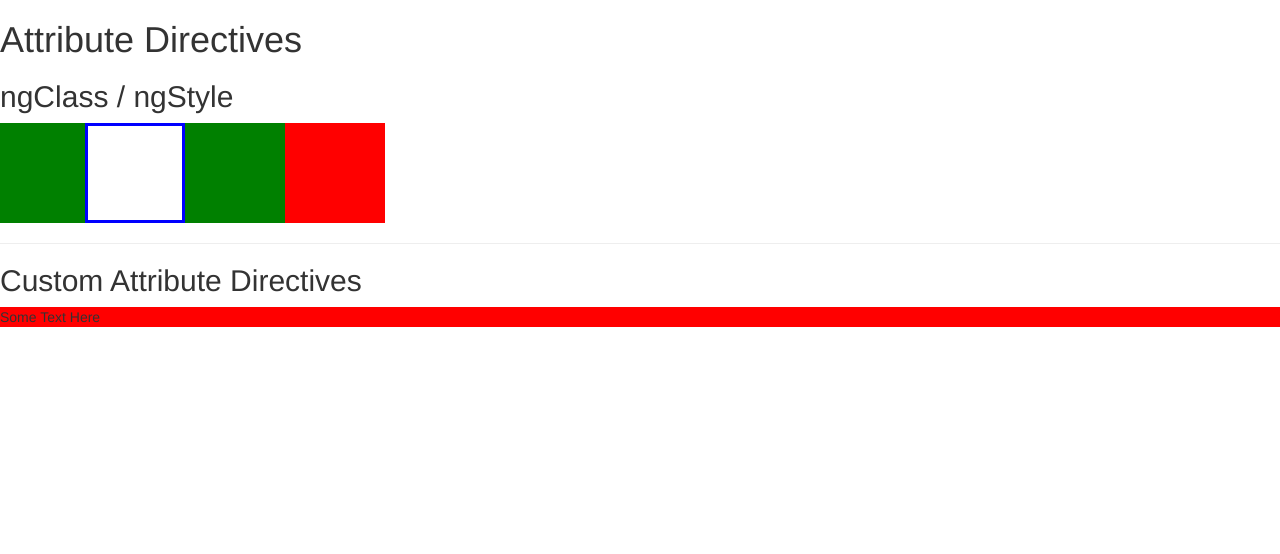
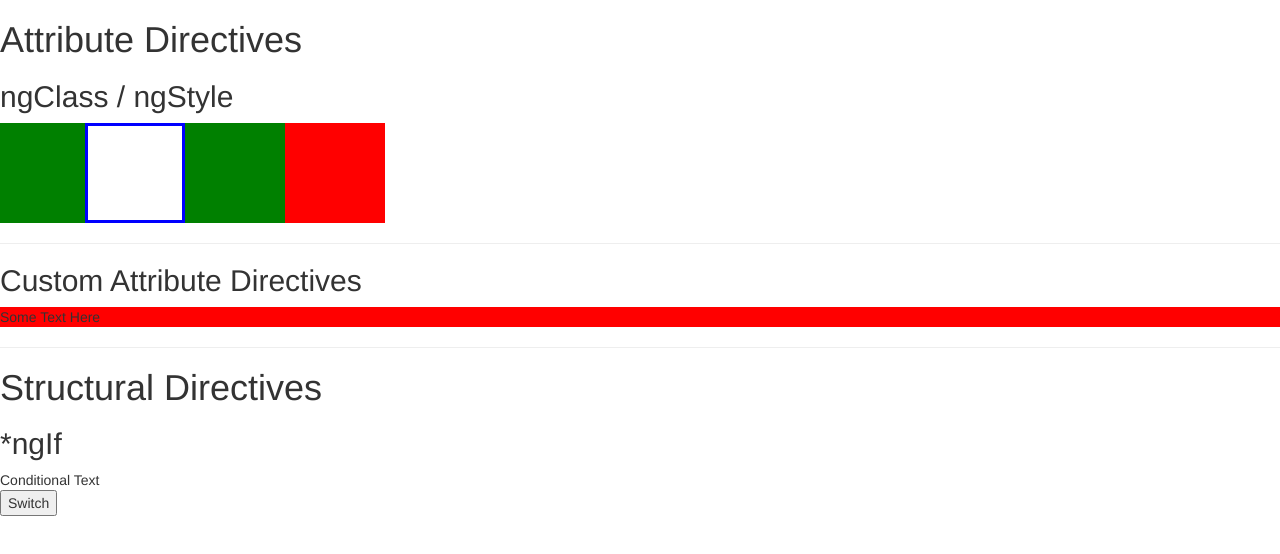
Before and after one commit to pushpa66/Angular2-Directives, an Angular app: page / in a window 1280 px wide. Shown: the top 554 px of the page. Built offline with nearby package versions, Linux system fonts and the light colour scheme.

Commit message:
*ngIf is working fine

```diff
--- a/src/app/app.component.html
+++ b/src/app/app.component.html
@@ -18,3 +18,9 @@
 <hr>
 <h2>Custom Attribute Directives</h2>
 <div [highlight]="'blue'" [defaultColor]="'red'">Some Text Here</div>
+
+<hr>
+<h1>Structural Directives</h1>
+<h2>*ngIf</h2>
+<div *ngIf="switch">Conditional Text</div>
+<button (click)="onSwitch()">Switch</button>
--- a/src/app/app.component.ts
+++ b/src/app/app.component.ts
@@ -6,4 +6,9 @@
 })
 export class AppComponent {
 
+  private switch = true;
+
+  onSwitch(){
+    this.switch = !this.switch;
+  }
 }
```
